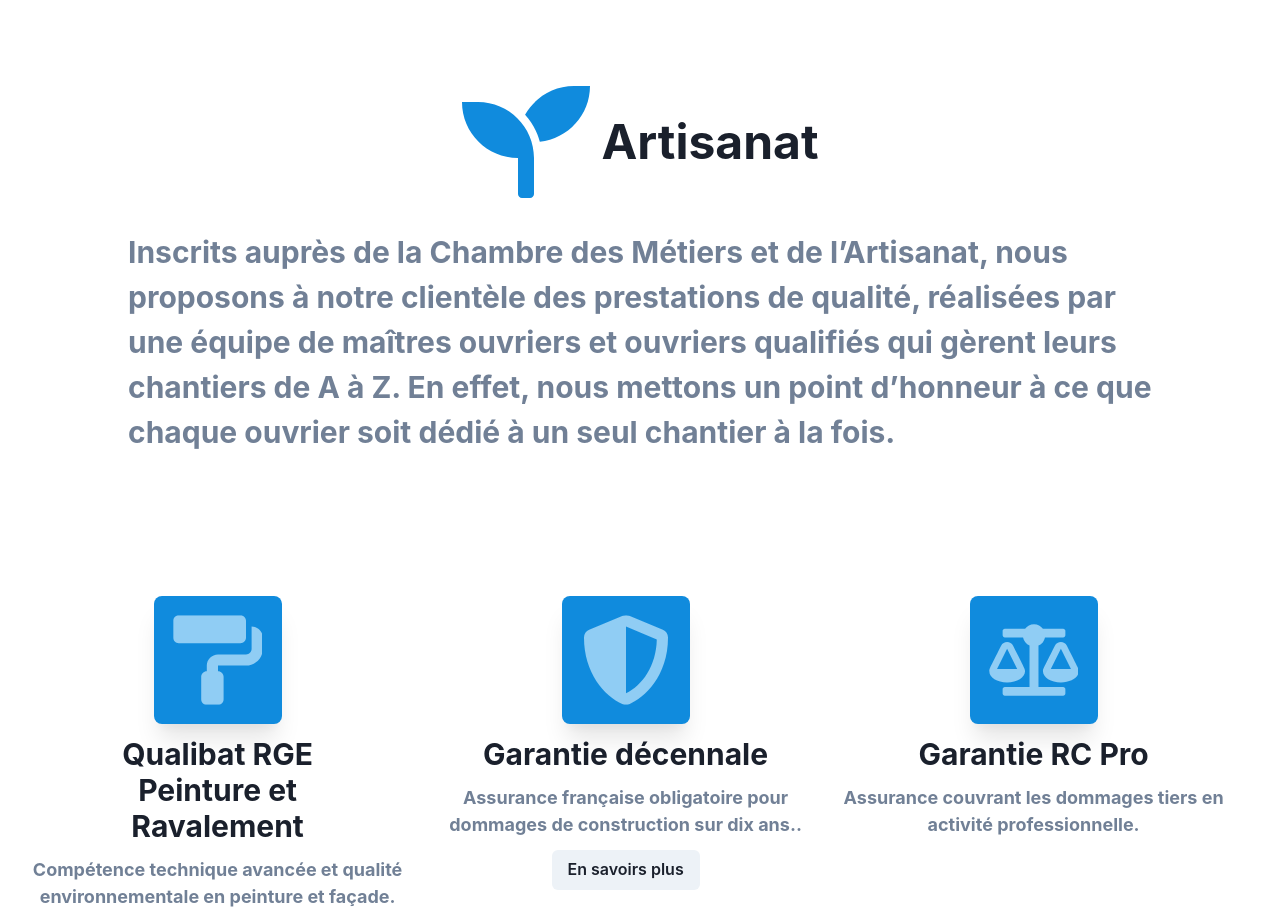
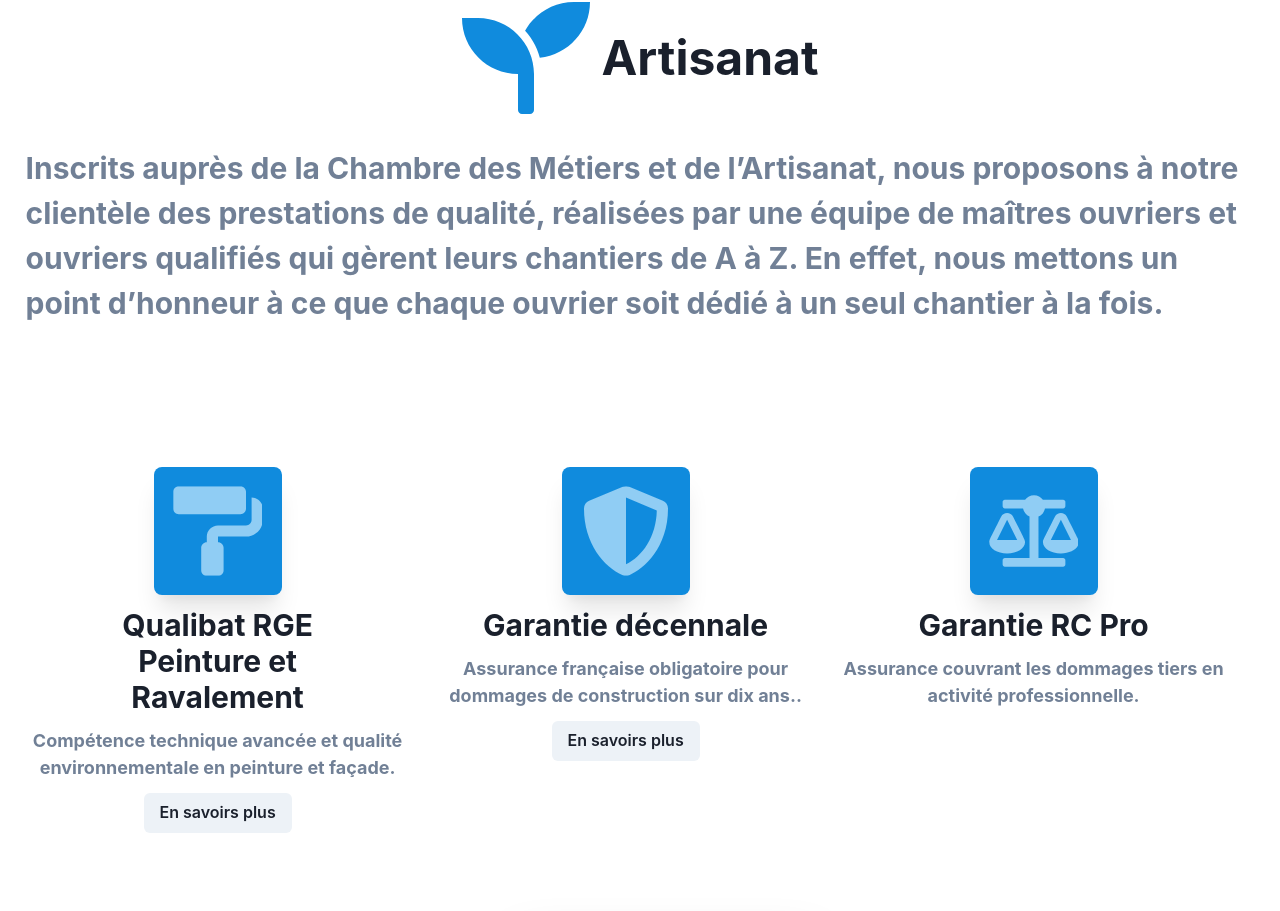
Before and after one commit to bricetoffolon/toffolon-peinture-deco.fr, a Next.js app in the folder front/: page /notre-entreprise in a window 1280 px wide. Shown: the part 1522-2433 px from the top of the page. Built offline with nearby package versions, Linux system fonts and the light colour scheme.

Commit message:
feat: add animation for enterprise page

```diff
--- /dev/null
+++ b/front/src/components/enterprise/animations.tsx
@@ -0,0 +1,92 @@
+import React from 'react';
+
+import { motion } from 'framer-motion';
+
+interface options {
+    opacity?: number;
+    transition?: { duration: number };
+    scale?: number;
+    rotate?: number;
+    x?: number | string;
+    y?: number | string;
+    filter?: string;
+}
+
+interface motionProps {
+    initial: options;
+    inView: options;
+}
+
+export const animateIntroduceIcon = ({ timing }: { timing: number }): motionProps => {
+    return {
+        initial: {
+            opacity: 0,
+            transition: { duration: 0.5 },
+            y: -10,
+        },
+        inView: {
+            opacity: 1,
+            transition: { duration: timing },
+            y: 0,
+            filter: 'blur(0px)',
+        },
+    };
+};
+
+export const animateText = ({ timing }: { timing: number }): motionProps => {
+    return {
+        initial: {
+            opacity: 0,
+            transition: { duration: 0.5 },
+            y: -10,
+        },
+        inView: {
+            opacity: 1,
+            transition: { duration: timing },
+            y: 0,
+            filter: 'blur(0px)',
+        },
+    };
+};
+
+export const animateLayout = ({ timing }: { timing: number }): motionProps => {
+    return {
+        initial: {
+            x: '1vw',
+        },
+        inView: {
+            transition: { duration: timing },
+            x: 0,
+            filter: 'blur(0px)',
+        },
+    };
+};
+
+export const animateButton = ({ timing }: { timing: number }): motionProps => {
+    return {
+        initial: {
+            x: '1vw',
+            scale: 0.8,
+        },
+        inView: {
+            transition: { duration: timing },
+            x: 0,
+            filter: 'blur(0px)',
+            scale: 1,
+        },
+    };
+};
+
+export function AddAnimation({
+    children,
+    motionOptions,
+}: {
+    children: React.JSX.Element;
+    motionOptions: motionProps;
+}): React.JSX.Element {
+    return (
+        <motion.div initial={motionOptions.initial} whileInView={motionOptions.inView}>
+            {children}
+        </motion.div>
+    );
+}
--- a/front/src/components/enterprise/certificationsLayout.tsx
+++ b/front/src/components/enterprise/certificationsLayout.tsx
@@ -2,15 +2,18 @@ import React from 'react';
 import { Flex } from '@chakra-ui/react';
 import { certification, entrepriseCertifications } from '@/constant/certifications';
 import CertificationElement from '@/components/enterprise/certificationElement';
+import { AddAnimation, animateIntroduceIcon } from '@/components/enterprise/animations';
 
 export default function CertificationLayout(): React.JSX.Element {
     return (
         <Flex alignSelf="center" mt="5%">
-            <Flex gap={6} direction={{ base: 'column', xl: 'row' }}>
-                {entrepriseCertifications.map((certification: certification) => {
-                    return <CertificationElement props={certification} />;
-                })}
-            </Flex>
+            <AddAnimation motionOptions={animateIntroduceIcon({ timing: 1 })}>
+                <Flex gap={6} direction={{ base: 'column', xl: 'row' }}>
+                    {entrepriseCertifications.map((certification: certification) => {
+                        return <CertificationElement props={certification} />;
+                    })}
+                </Flex>
+            </AddAnimation>
         </Flex>
     );
 }
--- a/front/src/components/enterprise/craftsmanshipContent.tsx
+++ b/front/src/components/enterprise/craftsmanshipContent.tsx
@@ -3,6 +3,7 @@ import { Flex, Heading, Text, Icon } from '@chakra-ui/react';
 
 import { FaSeedling } from 'react-icons/fa';
 import { entrepriseInformation } from '@/constant/entrepriseInformation';
+import { animateText, AddAnimation } from '@/components/enterprise/animations';
 
 export default function CraftsmanshipContent(): React.JSX.Element {
     return (
@@ -17,9 +18,11 @@ export default function CraftsmanshipContent(): React.JSX.Element {
                 />
                 <Heading size={{ base: 'lg', xl: '2xl' }}>{entrepriseInformation[2].title}</Heading>
             </Flex>
-            <Text as="b" color="gray.500" fontSize={{ base: '2xl', xl: '3xl' }} maxW="80vw">
-                {entrepriseInformation[2].paragraph}
-            </Text>
+            <AddAnimation motionOptions={animateText({ timing: 0.5 })}>
+                <Text as="b" color="gray.500" fontSize={{ base: '2xl', xl: '3xl' }} maxW="80vw">
+                    {entrepriseInformation[2].paragraph}
+                </Text>
+            </AddAnimation>
         </Flex>
     );
 }
--- a/front/src/components/enterprise/familyContent.tsx
+++ b/front/src/components/enterprise/familyContent.tsx
@@ -4,6 +4,7 @@ import { Flex, Heading, Text } from '@chakra-ui/react';
 
 import { entrepriseInformation } from '@/constant/entrepriseInformation';
 import PersonPresentation from '@/components/enterprise/personPresentation';
+import { AddAnimation, animateText } from '@/components/enterprise/animations';
 
 export default function FamilyContent(): React.JSX.Element {
     return (
@@ -30,6 +31,7 @@ export default function FamilyContent(): React.JSX.Element {
                 justifyContent="center"
                 alignItems="center"
             >
+                <AddAnimation motionOptions={animateText({ timing: 0.5 })}>
                     <Flex direction="column">
                         <Heading size={{ base: 'lg', xl: '2xl' }}>
                             {entrepriseInformation[0].title}
@@ -43,6 +45,7 @@ export default function FamilyContent(): React.JSX.Element {
                             {entrepriseInformation[0].paragraph}
                         </Text>
                     </Flex>
+                </AddAnimation>
                 <PersonPresentation
                     name="Alfred Toffolon"
                     picture="https://toffolon-website.s3.eu-west-3.amazonaws.com/contact/previous-owner.png"
--- a/front/src/components/enterprise/index.tsx
+++ b/front/src/components/enterprise/index.tsx
@@ -7,26 +7,26 @@ import ContactButton from '@/components/layout/Button/contactButton';
 import FamilyContent from '@/components/enterprise/familyContent';
 import KnowHowContent from '@/components/enterprise/knowHowContent';
 import CraftsmanshipContent from '@/components/enterprise/craftsmanshipContent';
-import Section from '@/components/enterprise/section';
+import { AddAnimation, animateLayout, animateButton } from '@/components/enterprise/animations';
 
 export default function Enterprise(): React.JSX.Element {
     return (
         <Flex w="100%" padding="2%" direction="column" gap={20}>
             <FamilyContent />
-            <Section>
+            <AddAnimation motionOptions={animateLayout({ timing: 0.5 })}>
                 <KnowHowContent />
-            </Section>
-            <Section>
+            </AddAnimation>
+            <AddAnimation motionOptions={animateLayout({ timing: 0.5 })}>
                 <CraftsmanshipContent />
-            </Section>
-            <Section>
+            </AddAnimation>
+            <AddAnimation motionOptions={animateLayout({ timing: 0.5 })}>
                 <CertificationLayout />
-            </Section>
-            <Section>
-                <Flex>
-                    <ContactButton fontSize="3xl" padding="10%" />
-                </Flex>
-            </Section>
+            </AddAnimation>
+            <Flex alignSelf="center">
+                <AddAnimation motionOptions={animateButton({ timing: 0.5 })}>
+                    <ContactButton props={{fontSize: "3xl", padding: "10%"}} />
+                </AddAnimation>
+            </Flex>
         </Flex>
     );
 }
--- a/front/src/components/enterprise/knowHowContent.tsx
+++ b/front/src/components/enterprise/knowHowContent.tsx
@@ -3,6 +3,7 @@ import React from 'react';
 import { Flex, Heading, Icon, Img, Text } from '@chakra-ui/react';
 import { FaHammer } from 'react-icons/fa';
 import { entrepriseInformation } from '@/constant/entrepriseInformation';
+import { AddAnimation, animateText } from '@/components/enterprise/animations';
 
 export default function KnowHowContent(): React.JSX.Element {
     return (
@@ -27,6 +28,7 @@ export default function KnowHowContent(): React.JSX.Element {
                     src="https://toffolon-website.s3.eu-west-3.amazonaws.com/contact/DALL%C2%B7E+2023-11-19+02.25.28+-+A+flat+vector+design+representing+the+art+of+building+painting.+The+image+features+a+stylized%2C+simplistic+representation+of+an+artisan+painting+a+larg.png"
                     w={{ base: '90vw', xl: '40vw' }}
                 />
+                <AddAnimation motionOptions={animateText({ timing: 0.5 })}>
                     <Text
                         as="b"
                         color="gray.500"
@@ -35,6 +37,7 @@ export default function KnowHowContent(): React.JSX.Element {
                     >
                         {entrepriseInformation[1].paragraph}
                     </Text>
+                </AddAnimation>
             </Flex>
         </Flex>
     );
--- a/front/src/components/enterprise/section.tsx
+++ /dev/null
@@ -1,18 +0,0 @@
-import React from 'react';
-
-import { motion } from 'framer-motion';
-
-export default function Section({ children }: { children: React.JSX.Element }): React.JSX.Element {
-    return (
-        <motion.div
-            initial={{
-                x: '1vw', // set 100vw to 95vw
-            }}
-            whileInView={{
-                x: 0,
-            }}
-        >
-            {children}
-        </motion.div>
-    );
-}
--- a/front/src/components/legalMention/index.tsx
+++ b/front/src/components/legalMention/index.tsx
@@ -27,7 +27,7 @@ export default function LegalMention(): React.JSX.Element {
             </Flex>
             <Flex m="1%" alignItems="center" direction="column" gap={6}>
                 <Heading>Des questions ?</Heading>
-                <ContactButton fontSize="20px" />
+                <ContactButton props={{ fontSize: '20px' }} />
             </Flex>
         </>
     );
```
Also changed, not shown: front/src/components/layout/Button/contactButton.tsx (+9 -12 lines), front/.eslintrc.js, front/src/constant/serviceInformation.tsx (renamed from front/src/constant/serviceInformation.ts). Lines whose indentation alone changed are shown as unchanged.
